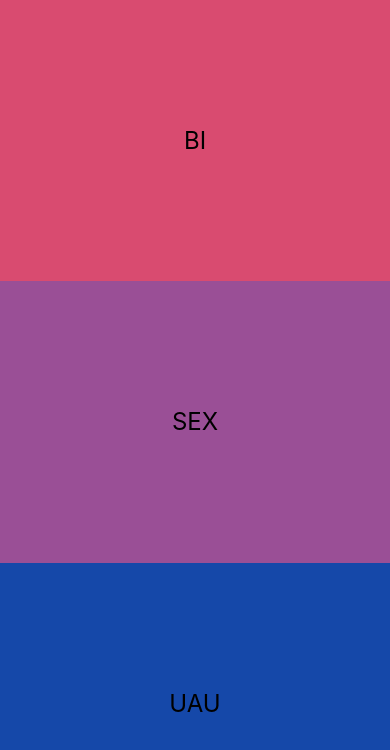
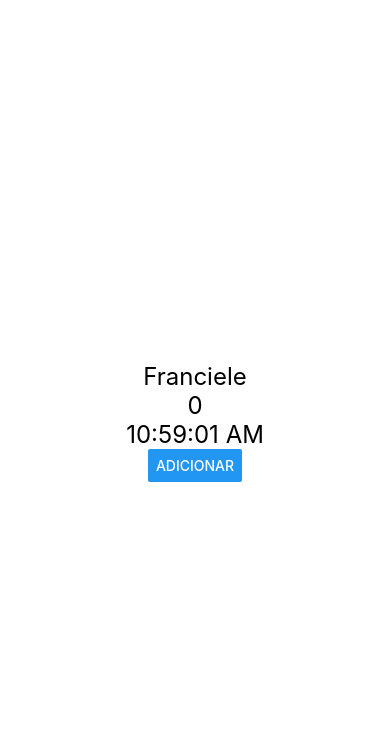
Before and after one commit to Francielefernandes06/appSujeitoProgramador, a React Native app: screen / in a window 390 px wide. Shown: the top 750 px of the page. Built offline with nearby package versions, Linux system fonts and the light colour scheme.

Commit message:
feat: entendendo ciclos de um componente

```diff
--- a/App.js
+++ b/App.js
@@ -4,6 +4,7 @@ import Props from './src/telas/Props';
 import States from './src/telas/States';
 import GroupStyles from './src/telas/GroupStyles';
 import Propriedades from './src/telas/Propriedades';
+import Cliclo from './src/telas/Ciclo';
 
 
 function App(){
@@ -17,7 +18,8 @@ function App(){
         //<Props/>
 
         //<GroupStyles/>
-        <Propriedades/>
+        //<Propriedades/>
+        <Cliclo/>
 
     );
 }
--- /dev/null
+++ b/src/telas/Ciclo/index.js
@@ -0,0 +1,53 @@
+import React, {Component} from "react";
+
+import {View, Text, Image, Button} from "react-native";
+
+class Ciclo extends Component{
+
+    constructor(props){
+        super(props);
+        this.state = {
+            nome: 'Franciele',
+            contador: 0,
+            hora: '00:00:00'
+        }
+    }
+
+    componentDidMount(){
+        console.log('Executou componentDidMount');
+
+        setInterval(()=>{
+            this.setState({ hora: new Date().toLocaleTimeString()})
+        },1000);
+    }
+
+    componentDidUpdate(){
+        console.log('Executou componentDidUpdate');
+    }
+
+    componentWillUnmount(){
+        console.log('Executou componentWillUnmount');
+    }
+
+    shouldComponentUpdate(){
+        console.log('Executou shouldComponentUpdate');
+        return true;
+    }
+
+    render(){
+        console.log('Executou render');
+        return(
+            <View style={{flex:1, justifyContent:'center', alignItems:'center'}}>
+                <Text style={{fontSize:24}}>{this.state.nome}</Text>
+                <Text style={{fontSize:24}}>{this.state.contador}</Text>
+                <Text style={{fontSize:24}}>{this.state.hora}</Text>
+                <Button title="Adicionar" onPress={()=>{
+                    this.setState({contador: this.state.contador + 1})
+                }}/>
+            </View>
+        )
+    }
+}
+
+
+export default Ciclo;
```
